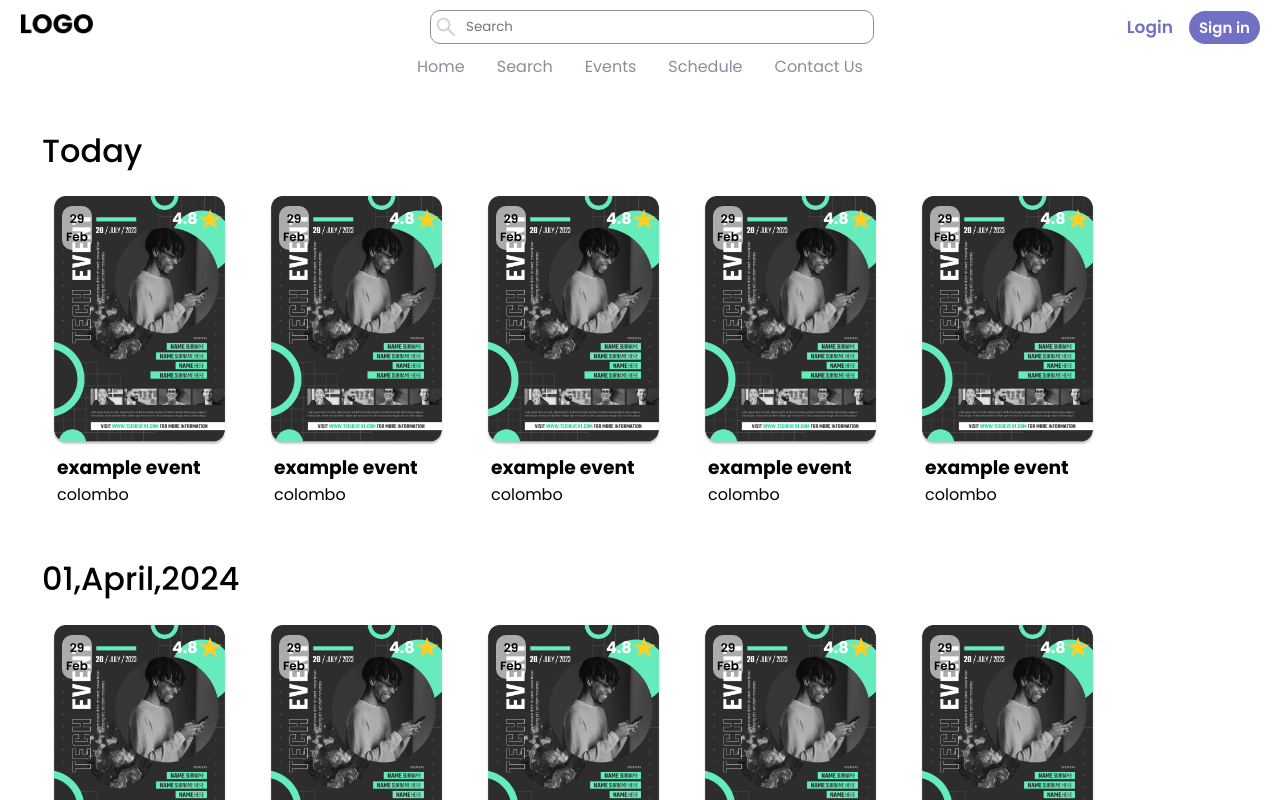
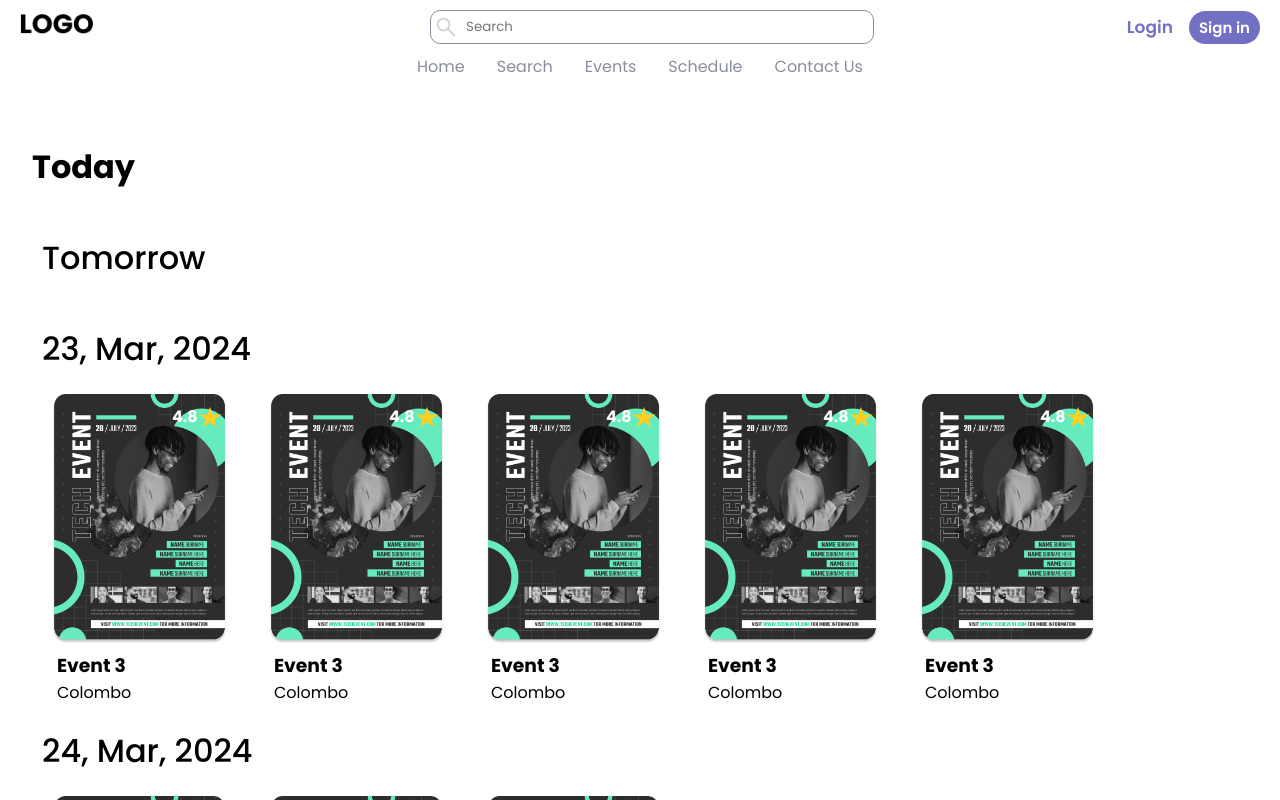
Before and after one commit to Lovindu/Event-management-application, a React (Vite) app: page /schedule in a window 1280 px wide. Shown: the top 800 px of the page. Built offline with nearby package versions, Linux system fonts and the light colour scheme.

Commit message:
Schedule page functionality updated
(fetch and display in order according to the date)

```diff
--- a/src/components/EventCard.jsx
+++ b/src/components/EventCard.jsx
@@ -2,14 +2,18 @@ import React from 'react';
 import './EventCard.css';
 import img from '../assets/cover.png';
 import star from '../assets/Star.png';
+import PropTypes from 'prop-types';
 
-const EventCard = ({date, month, rating, image, title, location}) => {
+const EventCard = ({date, month, rating, image, title, location, mainDateDisplay,mainDetailsPadding}) => {
   return (
+
+
+
     <div className='eventcard'>
         <div className='eventcard--main'>
 
-          <div className='eventcard--main-details'>
-            <div className='eventcard--main-date'>
+          <div className='eventcard--main-details' style={{ paddingLeft: mainDetailsPadding }}>
+            <div className='eventcard--main-date' style={{ display: mainDateDisplay }}>
                 {date} <br /> {month}
               </div>
 
@@ -25,7 +29,12 @@ const EventCard = ({date, month, rating, image, title, location}) => {
         <h3>{title}</h3>
         <p>{location}</p>
     </div>
+
   )
 }
+EventCard.propTypes = {
+  mainDateDisplay: PropTypes.string.isRequired,
+  mainDetailsPadding:PropTypes.string.isRequired,
+};
 
 export default EventCard
--- a/src/pages/Schedule.css
+++ b/src/pages/Schedule.css
@@ -5,6 +5,6 @@
 .home--cards-row h1{
     font-weight: 500;
 }
-.home--cards-row{
-margin-top: 3rem;
+.Schedule--cards-row{
+margin-top: 4rem;
 }
--- a/src/pages/Schedule.jsx
+++ b/src/pages/Schedule.jsx
@@ -1,121 +1,322 @@
-import React from 'react'
-import { useState } from 'react';
+import React, { useState } from 'react';
 import './Schedule.css';
-import Nav from '../components/Nav'
-import ImageSlider from '../components/ImageSlider.jsx';
+import Nav from '../components/Nav';
 import EventCard from '../components/EventCard.jsx';
+import '../components/EventCard.css'
 import Footer from '../components/Footer.jsx';
 
 
+const Schedule = () => {
+  // Function to get the start and end dates of the current week
+  const getCurrentWeekDates = () => {
+    const today = new Date();
+    const currentDay = today.getDay(); // 0 for Sunday, 1 for Monday, ..., 6 for Saturday
+    const diff = today.getDate() - currentDay + (currentDay === 0 ? -6 : 1); // Adjust for Sunday
+    const startOfWeek = new Date(today.setDate(diff));
+    const endOfWeek = new Date(startOfWeek);
+    endOfWeek.setDate(endOfWeek.getDate() + 6); // 6 days added for the end of the week
+    return { start: startOfWeek, end: endOfWeek };
+  };
 
-const Schedule = () => {
+  // Filter cardData to get events for the current week
+  const { start: startOfWeek, end: endOfWeek } = getCurrentWeekDates();
 
+  const [cardData, setCardData] = useState([
 
-  const [cardData, setCardData] = useState([{
-    date: "29",
-    month: "Feb",
+    {
+      date: "2024-03-23",
+      month: "Mar",
       rating: "4.8",
       img: "../assets/cover.png",
-    Title: "example event",
-    location: "colombo",
-    category: "musical"
+      Title: "Event 3",
+      location: "Colombo",
+      category: "Musical"
     },
     {
-    date: "29",
-    month: "Feb",
+      date: "2024-03-23",
+      month: "Mar",
       rating: "4.8",
       img: "../assets/cover.png",
-    Title: "example event",
-    location: "colombo",
-    category: "musical"
+      Title: "Event 3",
+      location: "Colombo",
+      category: "Musical"
     },
     {
-    date: "29",
-    month: "Feb",
+      date: "2024-03-23",
+      month: "Mar",
       rating: "4.8",
       img: "../assets/cover.png",
-    Title: "example event",
-    location: "colombo",
-    category: "musical"
+      Title: "Event 3",
+      location: "Colombo",
+      category: "Musical"
     },
     {
-    date: "29",
-    month: "Feb",
+      date: "2024-03-23",
+      month: "Mar",
       rating: "4.8",
       img: "../assets/cover.png",
-    Title: "example event",
-    location: "colombo",
-    category: "musical"
+      Title: "Event 3",
+      location: "Colombo",
+      category: "Musical"
     },
     {
-    date: "29",
-    month: "Feb",
+      date: "2024-03-23",
+      month: "Mar",
       rating: "4.8",
       img: "../assets/cover.png",
-    Title: "example event",
-    location: "colombo",
-    category: "musical"
-  },]);
+      Title: "Event 3",
+      location: "Colombo",
+      category: "Musical"
+    },
+    {
+      date: "2024-03-24",
+      month: "Mar",
+      rating: "4.8",
+      img: "../assets/cover.png",
+      Title: "Event 4",
+      location: "Colombo",
+      category: "Musical"
+    },
+    {
+      date: "2024-03-24",
+      month: "Mar",
+      rating: "4.8",
+      img: "../assets/cover.png",
+      Title: "Event 4",
+      location: "Colombo",
+      category: "Musical"
+    },
+    {
+      date: "2024-03-24",
+      month: "Mar",
+      rating: "4.8",
+      img: "../assets/cover.png",
+      Title: "Event 4",
+      location: "Colombo",
+      category: "Musical"
+    },
+    {
+      date: "2024-03-25",
+      month: "Mar",
+      rating: "4.8",
+      img: "../assets/cover.png",
+      Title: "Event 5",
+      location: "Colombo",
+      category: "Musical"
+    },
+    {
+      date: "2024-03-25",
+      month: "Mar",
+      rating: "4.8",
+      img: "../assets/cover.png",
+      Title: "Event 5",
+      location: "Colombo",
+      category: "Musical"
+    },
+    {
+      date: "2024-03-26",
+      month: "Mar",
+      rating: "4.8",
+      img: "../assets/cover.png",
+      Title: "Event 6",
+      location: "Colombo",
+      category: "Musical"
+    },
+    {
+      date: "2024-03-27",
+      month: "Mar",
+      rating: "4.8",
+      img: "../assets/cover.png",
+      Title: "Event 7",
+      location: "Colombo",
+      category: "Musical"
+    },
+    {
+      date: "2024-03-28",
+      month: "Mar",
+      rating: "4.8",
+      img: "../assets/cover.png",
+      Title: "Event 8",
+      location: "Colombo",
+      category: "Musical"
+    },
+    {
+      date: "2024-03-29",
+      month: "Mar",
+      rating: "4.8",
+      img: "../assets/cover.png",
+      Title: "Event 9",
+      location: "Colombo",
+      category: "Musical"
+    },
+    {
+      date: "2024-03-30",
+      month: "Mar",
+      rating: "4.8",
+      img: "../assets/cover.png",
+      Title: "Event 10",
+      location: "Colombo",
+      category: "Musical"
+    },
+    {
+      date: "2024-03-31",
+      month: "Mar",
+      rating: "4.8",
+      img: "../assets/cover.png",
+      Title: "Event 11",
+      location: "Colombo",
+      category: "Musical"
+    },
+    {
+      date: "2024-04-01",
+      month: "Apr",
+      rating: "4.8",
+      img: "../assets/cover.png",
+      Title: "Event 12",
+      location: "Colombo",
+      category: "Musical"
+    },
+    {
+      date: "2024-04-02",
+      month: "Apr",
+      rating: "4.8",
+      img: "../assets/cover.png",
+      Title: "Event 13",
+      location: "Colombo",
+      category: "Musical"
+    },
+    {
+      date: "2024-04-03",
+      month: "Apr",
+      rating: "4.8",
+      img: "../assets/cover.png",
+      Title: "Event 14",
+      location: "Colombo",
+      category: "Musical"
+    }
+  ]);
+
+  // Function to categorize events by date
+  const categorizeEventsByDate = () => {
+    const categorizedEvents = {
+      today: [],
+      tomorrow: [],
+      nextDays: {}
+    };
+
+    cardData.forEach((event) => {
+      const eventDate = new Date(event.date);
+      if (isSameDate(eventDate, new Date())) {
+        categorizedEvents.today.push(event);
+      } else if (isSameDate(eventDate, getNextDay())) {
+        categorizedEvents.tomorrow.push(event);
+      } else {
+        const eventDateString = eventDate.toISOString().split('T')[0];
+        if (!categorizedEvents.nextDays[eventDateString]) {
+          categorizedEvents.nextDays[eventDateString] = [];
+        }
+        categorizedEvents.nextDays[eventDateString].push(event);
+      }
+    });
+
+    return categorizedEvents;
+  };
+
+  // Function to check if two dates are on the same day
+  const isSameDate = (date1, date2) => {
+    return (
+      date1.getFullYear() === date2.getFullYear() &&
+      date1.getMonth() === date2.getMonth() &&
+      date1.getDate() === date2.getDate()
+    );
+  };
+
+  // Function to get the date of the next day
+  const getNextDay = () => {
+    const today = new Date();
+    const nextDay = new Date(today);
+    nextDay.setDate(today.getDate() + 1);
+    return nextDay;
+  };
+
+  const formatDate = (dateString) => {
+    const date = new Date(dateString);
+    const day = date.getDate();
+    const month = date.toLocaleString('default', { month: 'long' }).slice(0, 3);
+    const year = date.getFullYear();
+    return `${day}, ${month}, ${year}`;
+  };
+
+  const { today, tomorrow, nextDays } = categorizeEventsByDate();
+
   return (
     <div>
-     <div>
       <Nav />
-
       <div className="content">
-      <div className='home--cards-row'>
+        <div className='Schedule--cards-row'>
           <h1>Today</h1>
-
           <div className='home--cards'>
-          {cardData.map((item, index) => <EventCard
+            {today.map((item, index) => (
+              <EventCard
                 key={index}
-            date={item.date}
-            month={item.month}
+                //date={item.date}
+                //month={item.month}
                 rating={item.rating}
                 image={item.img}
                 title={item.Title}
                 location={item.location}
-          />)}
+               color="green"
+               mainDateDisplay='none'
+               mainDetailsPadding='2.5rem'
+              />
+            ))}
           </div>
         </div>
 
-
         <div className='home--cards-row'>
-        <h1>01,April,2024</h1>
-
+          <h1>Tomorrow</h1>
           <div className='home--cards'>
-          {cardData.map((item, index) => <EventCard
+            {tomorrow.map((item, index) => (
+              <EventCard
                 key={index}
-            date={item.date}
-            month={item.month}
+                // date={item.date}
+                // month={item.month}
                 rating={item.rating}
                 image={item.img}
                 title={item.Title}
                 location={item.location}
-          />)}
+                color='default'
+                mainDateDisplay='none'
+                  mainDetailsPadding='2.5rem'
+              />
+            ))}
           </div>
         </div>
 
-      <div className='home--cards-row'>
-        <h1>02,April,2024</h1>
-
+        {Object.entries(nextDays).map(([date, events]) => (
+          <div className='home--cards-row' key={date}>
+            <h1>{formatDate(date)}</h1>
             <div className='home--cards'>
-          {cardData.map((item, index) => <EventCard
+              {events.map((item, index) => (
+                <EventCard
                   key={index}
-            date={item.date}
-            month={item.month}
+                  // date={item.date}
+                  // month={item.month}
                   rating={item.rating}
                   image={item.img}
                   title={item.Title}
                   location={item.location}
-          />)}
+                  mainDateDisplay='none'
+                  mainDetailsPadding='2.5rem'
+                />
+              ))}
             </div>
           </div>
+        ))}
       </div>
-
       <Footer />
     </div>
-    </div>
-  )
+  );
 }
 
-export default Schedule
+export default Schedule;
--- a/src/pages/Search.css
+++ b/src/pages/Search.css
@@ -5,6 +5,7 @@
 
 
 }
+
 .home-cards-right{
     margin-left: 1rem;
 }
```
Lines whose indentation alone changed are shown as unchanged.
